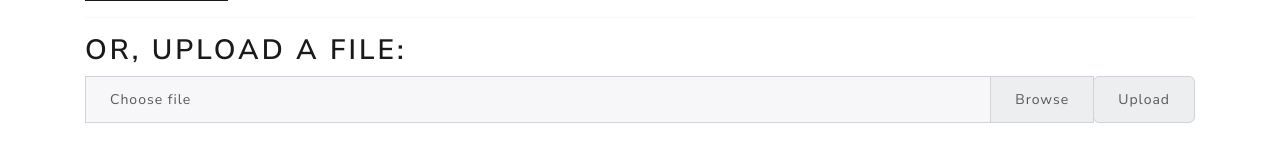
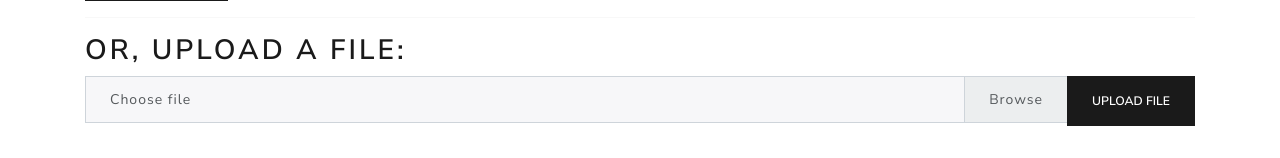
Before and after one commit to dumrich/QuizApp, a Django app: a page that uses quiz/templates/quiz/edit.html in a window 1280 px wide. Shown: the part 1221-1379 px from the top of the page. Before the commit the page ends 1344 px from the top, so only its background shows below. Run offline with Django 3.2, Linux system fonts and the light colour scheme; a user stored in the database is signed in; tables that the repository leaves empty hold one stand-in row (values such as "Sample post"); some libraries are stand-ins or nearby versions.

Commit message:
Started file upload

```diff
--- a/quiz/forms.py
+++ b/quiz/forms.py
@@ -41,6 +41,3 @@ class QuestionForm(forms.ModelForm):
     class Meta:
         model=Question
         exclude = ['quiz']
-
-class UploadFileForm(forms.Form):
-    file = forms.FileField()
--- a/quiz/templates/quiz/edit.html
+++ b/quiz/templates/quiz/edit.html
@@ -49,17 +49,21 @@
             {% endif %}
             <hr width=100%/>
             <h2> Or, upload a file: </h2>
+            <form method="post" enctype="multipart/form-data">
+                {% csrf_token %}
                  <div class="form-group">
                     <div class="input-group mb-3">
                     <div class="custom-file">
-                    <input type="file" class="custom-file-input" id="inputGroupFile02">
+                        <input type="file" name="file" id="file" class="custom-file-input" id="inputGroupFile02">
                         <label class="custom-file-label" for="inputGroupFile02">Choose file</label>
                     </div>
                     <div class="input-group-append">
-                    <span class="input-group-text">Upload</span>
+
+                        <p><input class="btn btn-primary" type="submit" value="Upload file"></p>
                     </div>
                     </div>
                 </div>
+            </form>
 
 
 	{% else %}
--- a/quiz/views.py
+++ b/quiz/views.py
@@ -1,5 +1,4 @@
 from django.shortcuts import render, get_object_or_404, redirect
-from django.views.generic import ListView
 from .models import Quiz, SaveUserInstance, UserAnswer
 from .forms import QuizForm, QuestionForm
 from random import shuffle
@@ -8,8 +7,11 @@ from django.template.loader import get_template
 from xhtml2pdf import pisa
 from itertools import combinations
 from collections import defaultdict
+import json
 
-
+def turn_to_model(file):
+    file = json.loads(file.read())
+    return file
 
 def handle_form(request):
     query = int(request.POST["playId"])
@@ -187,9 +189,10 @@ def quiz_delete(request, pk, slug):
 def quiz_edit(request, pk, slug):
     quiz = get_object_or_404(Quiz, playId=pk, slug=slug)
     questions = quiz.questions.all()
-
     new_question = None
     if request.method == "POST":
+        if file:=request.FILES.get('file', 0):
+            print(turn_to_model(file))
         if request._post.get("delete", 0):
             quiz.questions.get(id=int(request._post["delete"])).delete()
             return HttpResponseRedirect(request.path_info)
@@ -213,4 +216,5 @@ def quiz_edit(request, pk, slug):
                   {'quiz':quiz,
                    'questions': questions,
                    'new_question': new_question,
-                   'question_form': question_form})
+                   'question_form': question_form,
+                   })
```
Lines whose indentation alone changed are shown as unchanged.
